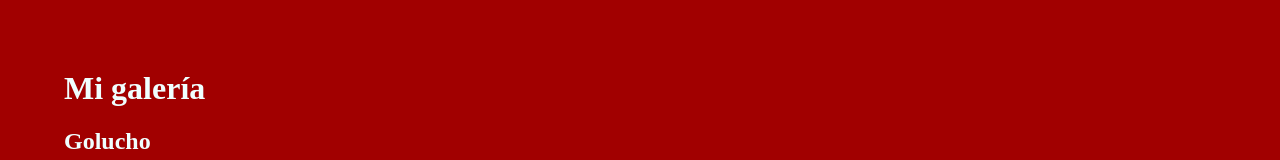
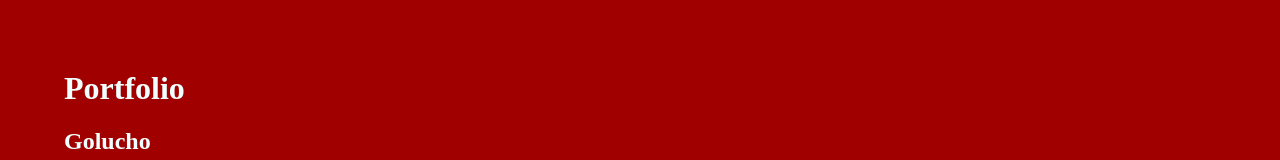
Before and after one commit to amunozeasda/Web-servidor, a plain HTML site: page Ejercicio 6/index.html in a window 1280 px wide. Shown: the top 160 px of the page. Drawn offline with Linux system fonts and the light colour scheme.

Commit message:
cambio de imagenes

```diff
--- a/Ejercicio 6/index.html
+++ b/Ejercicio 6/index.html
@@ -9,7 +9,7 @@
 
 <body>
     <header>
-        <h1>Mi galería</h1>
+        <h1>Portfolio</h1>
     </header>
     <section>
         <h2>Golucho</h2>
```
Also changed, not shown: Ejercicio 6/imagenes/imagen 3.jpg, Ejercicio 6/imagenes/imagen 4.jpg, Ejercicio 6/imagenes/imagen 5.jpg, Ejercicio 6/imagenes/imagen 6.jpg, Ejercicio 6/imagenes/imagen 7.png, Ejercicio 6/imagenes/imagen 8.jpg (deleted), Ejercicio 6/imagenes/imagen 9.jpg, Ejercicio 6/imagenes/imagen1.jpg.
